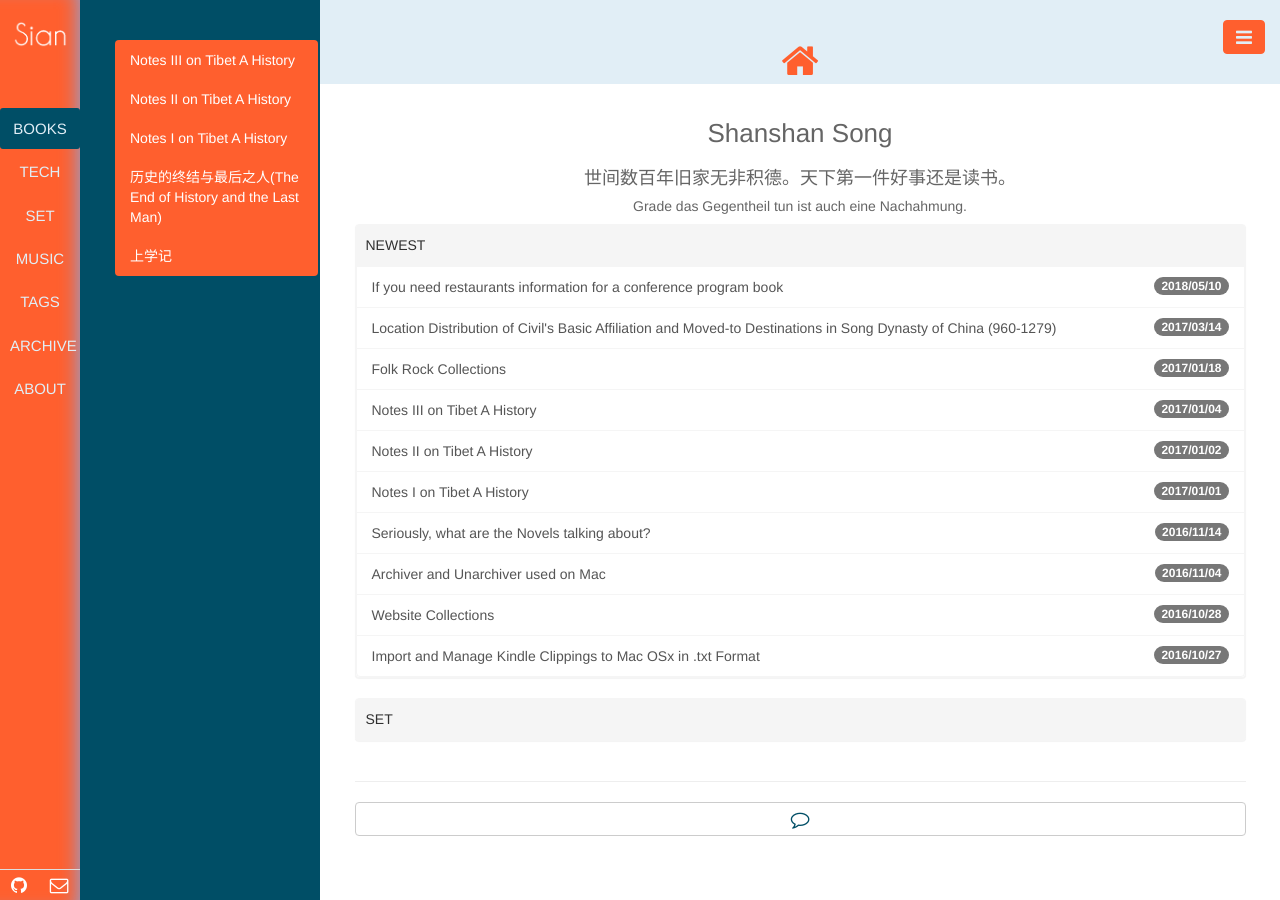
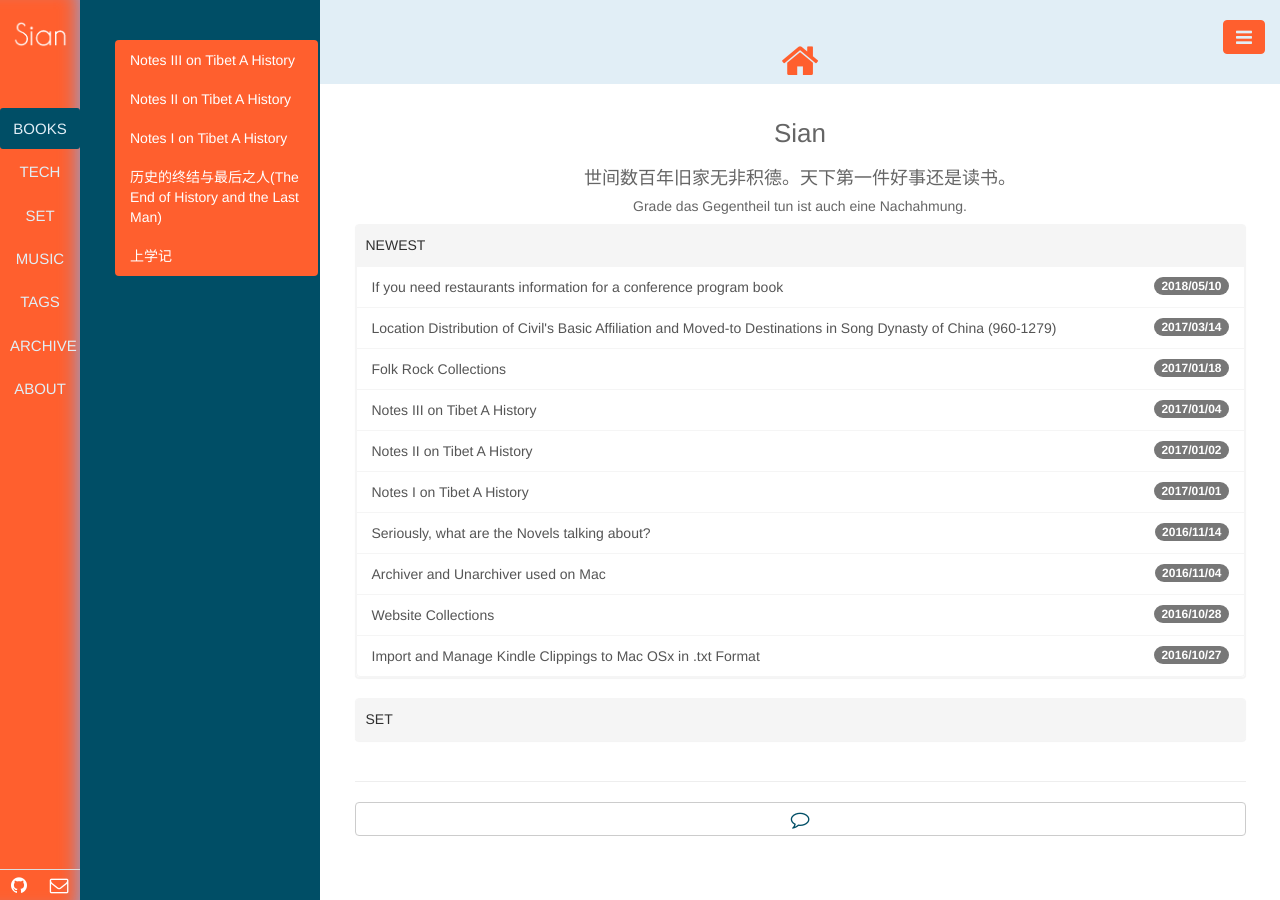
Before and after one commit to mathesse/mathesse.github.io, a Jekyll site: the page built from index.html, in a window 1280 px wide. Built offline with Jekyll 4.4.1, drawn with Linux system fonts in a browser that asks for light colours; the list of posts is cut into pages by our own code.

Commit message:
Update index.html
change profile

```diff
--- a/index.html
+++ b/index.html
@@ -4,7 +4,7 @@ title: <i class="fa fa-home fa-lg"></i>
 titlename: blog
 ---
 <!--<br>-->
-<center><h3><p>Shanshan Song</p></h3></center>
+<center><h3><p>Sian</p></h3></center>
 <center><h4><p>世间数百年旧家无非积德。天下第一件好事还是读书。</p></h4></center>
 <center><h5><p>Grade das Gegentheil tun ist auch eine Nachahmung.</p></h5></center>
 <div class="row">
```
